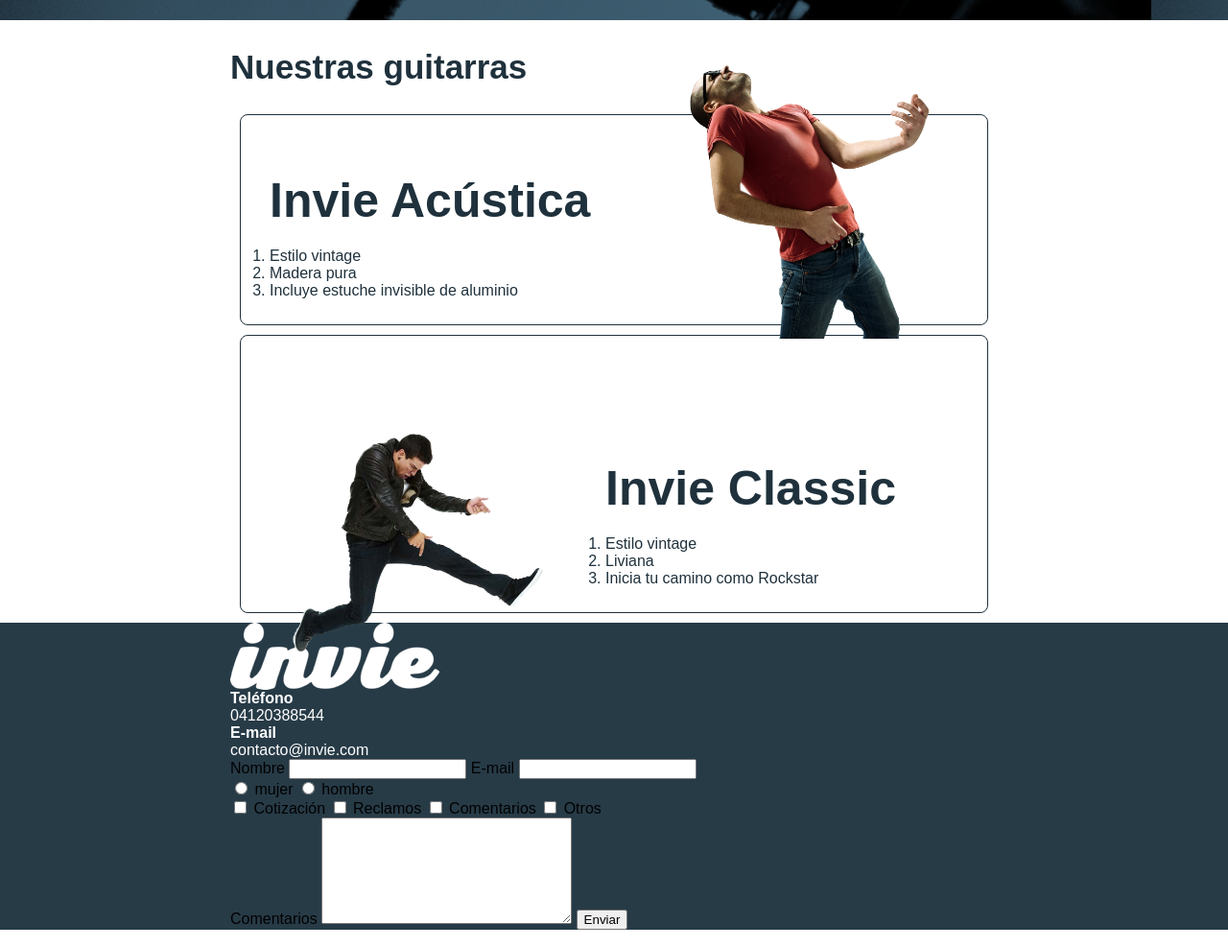
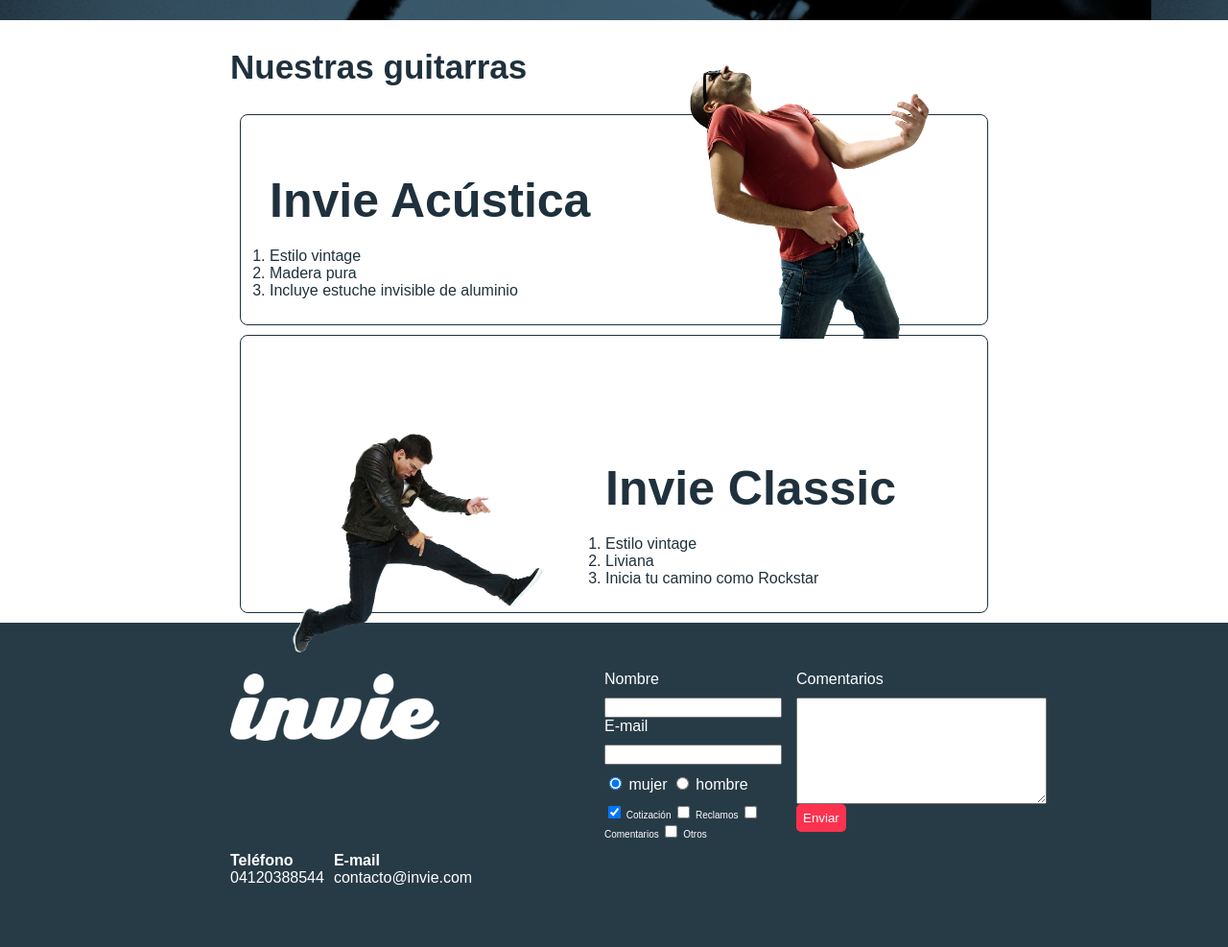
Before and after one commit to Gabrielnz/invie, a plain HTML site: page index.html in a window 1280 px wide. Shown: the part 422-1409 px from the top of the page at 96% size. Drawn offline with Linux system fonts and the light colour scheme; a web font is replaced by a local one.

Commit message:
Usando Flexbox

```diff
--- a/css/invie.css
+++ b/css/invie.css
@@ -1,6 +1,15 @@
 body {
     font-family: 'Allerta', sans-serif;
     margin: 0;
+}
+
+.button {
+    margin-bottom: 70px;
+    padding: 7px;
+    border-radius: 5px;
+    border: none;
+    background: #fd324e;
+    color: white;
 }
 
 .header {
@@ -54,15 +63,6 @@
     padding: 20px;
 }
 
-.portada button {
-    margin-bottom: 70px;
-    padding: 7px;
-    border-radius: 5px;
-    border: none;
-    background: #fd324e;
-    color: white;
-}
-
 .contenedor {
     width: 800px;
     margin: auto;
@@ -103,6 +103,13 @@
     background: #273b47;
 }
 
+.contacto {
+    display: flex;
+    width: 300px;
+    flex-wrap: wrap;
+    align-items: center;
+}
+
 .contacto img {
     display: block;
 }
@@ -114,4 +121,42 @@
 .contacto a {
     color: white;
     text-decoration: none;
+    margin: 10px 10px 10px 0;
 }
+
+.footer .contenedor {
+    display: flex;
+    justify-content: space-between;
+}
+
+.formulario {
+    display: flex;
+    width: 400px;
+    color: white;
+    padding: 50px 10px;
+}
+
+.col1, .col2 {
+    display: flex;
+    flex-direction: column;
+}
+
+.col1 {
+    margin-right: 15px;
+}
+
+.col2 {
+    align-items: flex-start;
+}
+
+.intereses label {
+    font-size: 10px;
+}
+
+.formulario label, .sexo, .intereses {
+    margin-bottom: 10px;
+}
+
+.sexo {
+    margin-top: 10px;
+}
--- a/index.html
+++ b/index.html
@@ -31,7 +31,7 @@
         <div class="contenedor">
             <h1 class="titulo">Guitarras inviesibles</h1> <!-- titulo -->
             <h3 class="title-a">Sé la estrella de rock que siempre quisiste ser</h3> <!-- resumen -->
-            <button>conoce más</button> <!-- botón -->
+            <button class="button">conoce más</button> <!-- botón -->
         </div>
     </section>
 
@@ -68,13 +68,14 @@
                 <a href="mailto:contacto@invie.com"><strong>E-mail</strong> <span>contacto@invie.com</span></a>
             </div>
             <form class="formulario">
+                <div class="col1">
                     <label for="nombre">Nombre</label>
                     <input type="text" required id="nombre" name="nombre" />
                     <label for="email">E-mail</label>
                     <input type="email" required id="email" name="email" />
                     <div class="sexo">
                         <label for="mujer">
-                        <input type="radio" id="mujer" name="sexo" value="mujer"> mujer
+                            <input type="radio" id="mujer" checked name="sexo" value="mujer"> mujer
                         </label>
                         <label for="hombre">
                             <input type="radio" id="hombre" name="sexo" value="hombre"> hombre
@@ -82,7 +83,7 @@
                     </div>
                     <div class="intereses">
                         <label for="cotizacion">
-                        <input type="checkbox" name="intereses" id="cotizacion" value="cotizacion"> Cotización
+                            <input type="checkbox" checked name="intereses" id="cotizacion" value="cotizacion"> Cotización
                         </label>
                         <label for="reclamos">
                             <input type="checkbox" name="intereses" id="reclamos" value="reclamos"> Reclamos
@@ -94,10 +95,12 @@
                             <input type="checkbox" name="intereses" id="otros" value="otros"> Otros
                         </label>
                     </div>
-                <div>
+                </div>
+
+                <div class="col2">
                     <label for="comentarios">Comentarios</label>
                     <textarea name="comentarios" id="comentarios" cols="30" rows="7"></textarea>
-                    <input type="submit" value="Enviar">
+                    <input type="submit" value="Enviar" class="button" />
                 </div>
             </form>
         </div>
```
Lines whose indentation alone changed are shown as unchanged.
